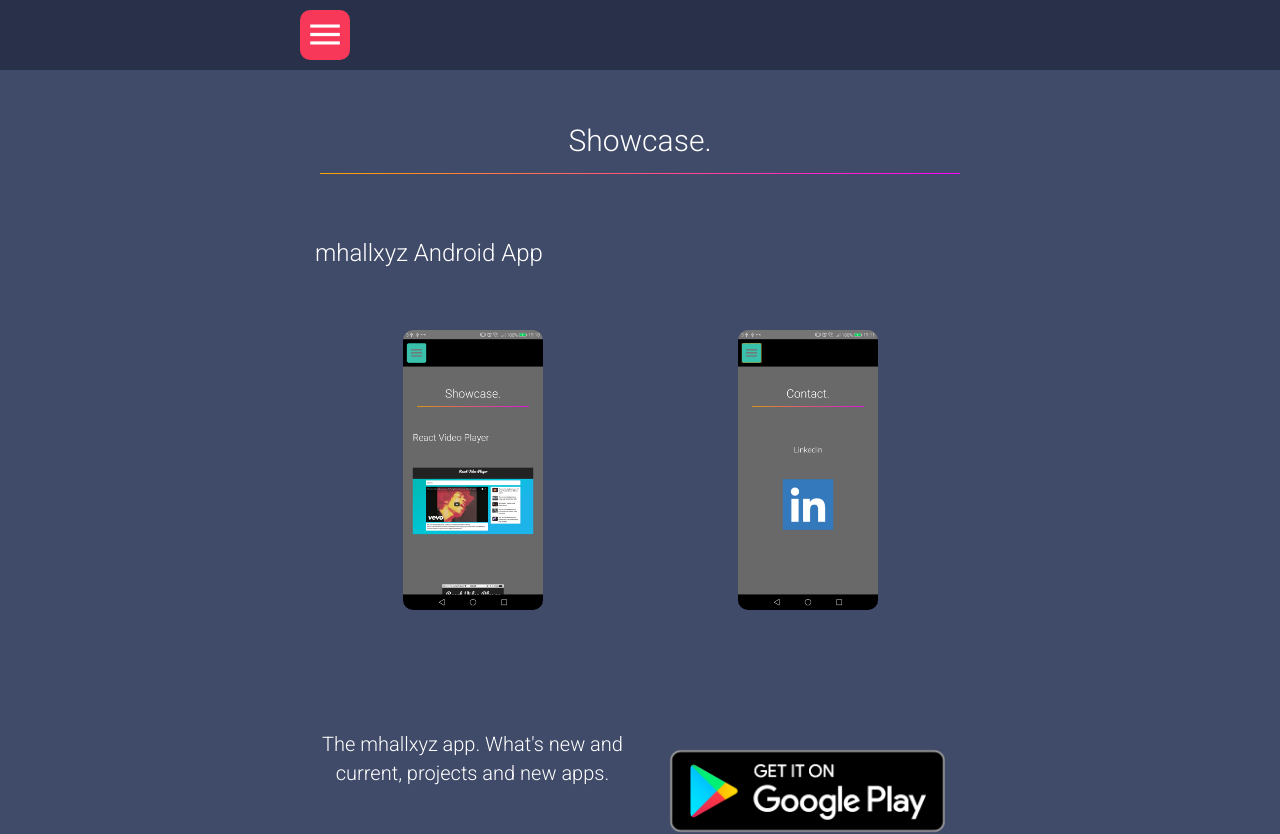
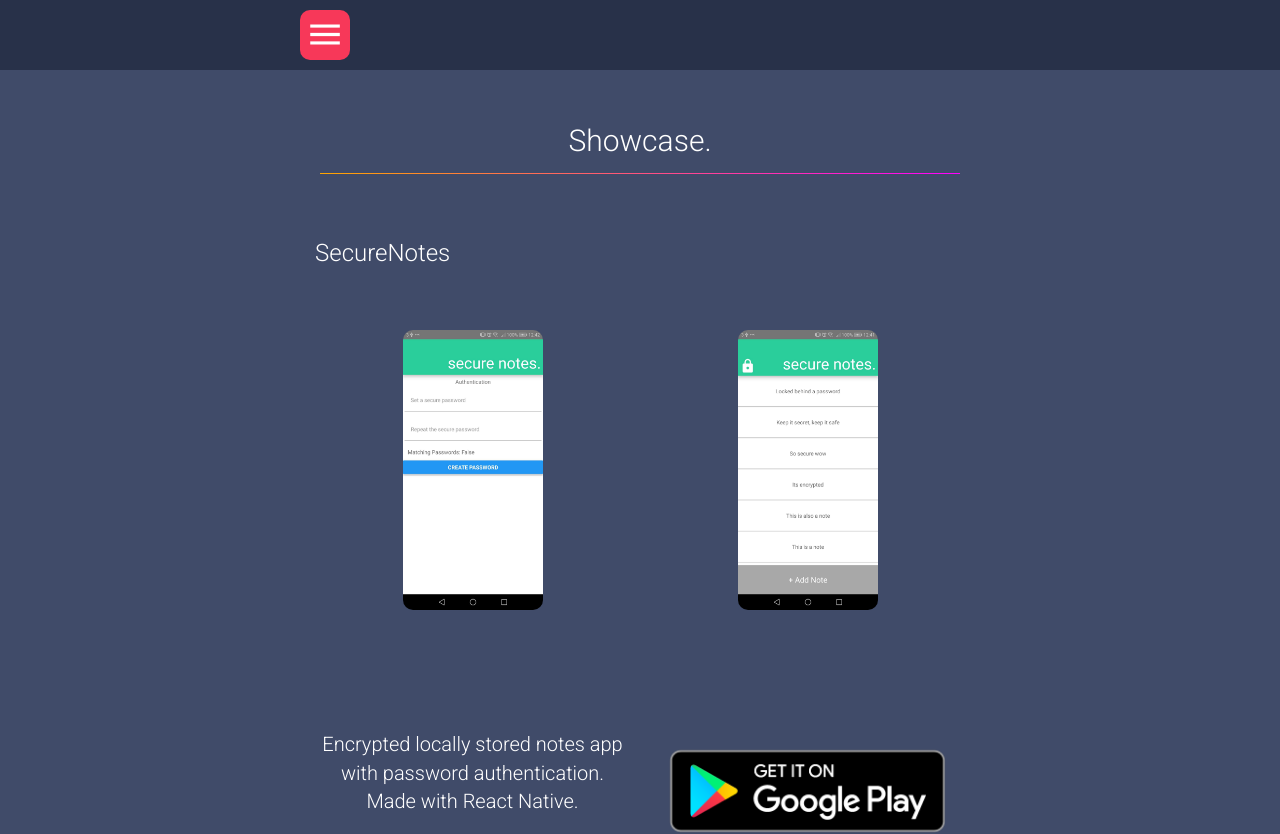
Before and after one commit to mhallcouk/react-mhallcouk, a React (Create React App) app: page / in a window 1280 px wide. Shown: the top 834 px of the page. Built offline with nearby package versions, Linux system fonts and the light colour scheme.

Commit message:
SecureNotes added to website

```diff
--- a/src/components/option1.js
+++ b/src/components/option1.js
@@ -16,6 +16,14 @@ class Option1 extends Component {
       <div className="content">
         <SectionHeader header="Showcase." />
         <div className="container">
+          <Showcase
+            title="SecureNotes"
+            picture1={require("../assets/securenotes1.jpg")}
+            picture2={require("../assets/securenotes2.jpg")}
+            text="Encrypted locally stored notes app with password authentication. Made with React Native."
+            logo={require("../assets/google-play-badge.png")}
+            link="https://play.google.com/store/apps/details?id=xyz.mhall.securenotes"/>
+            <div className="divider"></div>
           <Showcase
             title="mhallxyz Android App"
             picture1={require("../assets/mhallxyz1.png")}
```
Also changed, not shown: src/assets/securenotes1.jpg (added), src/assets/securenotes2.jpg (added).
